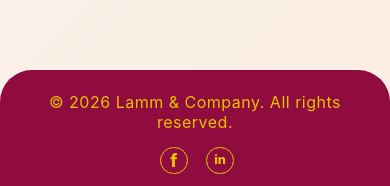
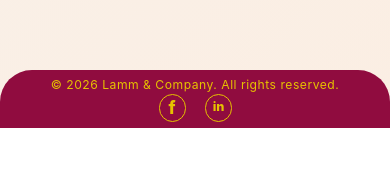
Before and after one commit to EmilyWatkinz/Lamm-Co-CPA, a React (Create React App) app: page /blog in a window 390 px wide. Shown: the part 1275-1461 px from the top of the page. After the commit the page ends 1403 px from the top, so only its background shows below. Built offline with nearby package versions, Linux system fonts and the light colour scheme.

Commit message:
Separate mobile footer social icons

```diff
--- a/src/App.css
+++ b/src/App.css
@@ -2435,7 +2435,7 @@ html, body {
 .resource-card:hover,
 .resource-card:focus-within {
   background: #f7efe0;
-  box-shadow: 0  8px 20px rgba(74, 13, 35, 0.14);
+  box-shadow: 0         8px 20px rgba(74, 13, 35, 0.14);
 }
 
 .resource-card h2 {
@@ -3556,14 +3556,17 @@ html, body {
 @media (max-width: 768px) {
   .footer {
     position: relative;
-    padding: 1.35rem 1rem 3.6rem;
+    padding: 0.45rem 0.5rem 2.15rem;
+    font-size: 0.76rem;
+    line-height: 1.35;
+    white-space: nowrap;
   }
 
   .footer .social-link {
     position: absolute;
-    bottom: 0.75rem;
+    bottom: 0.32rem;
     margin: 0;
-    padding: 0.2rem;
+    padding: 0.1rem;
   }
 
   .footer .social-link:nth-of-type(1) {
```
